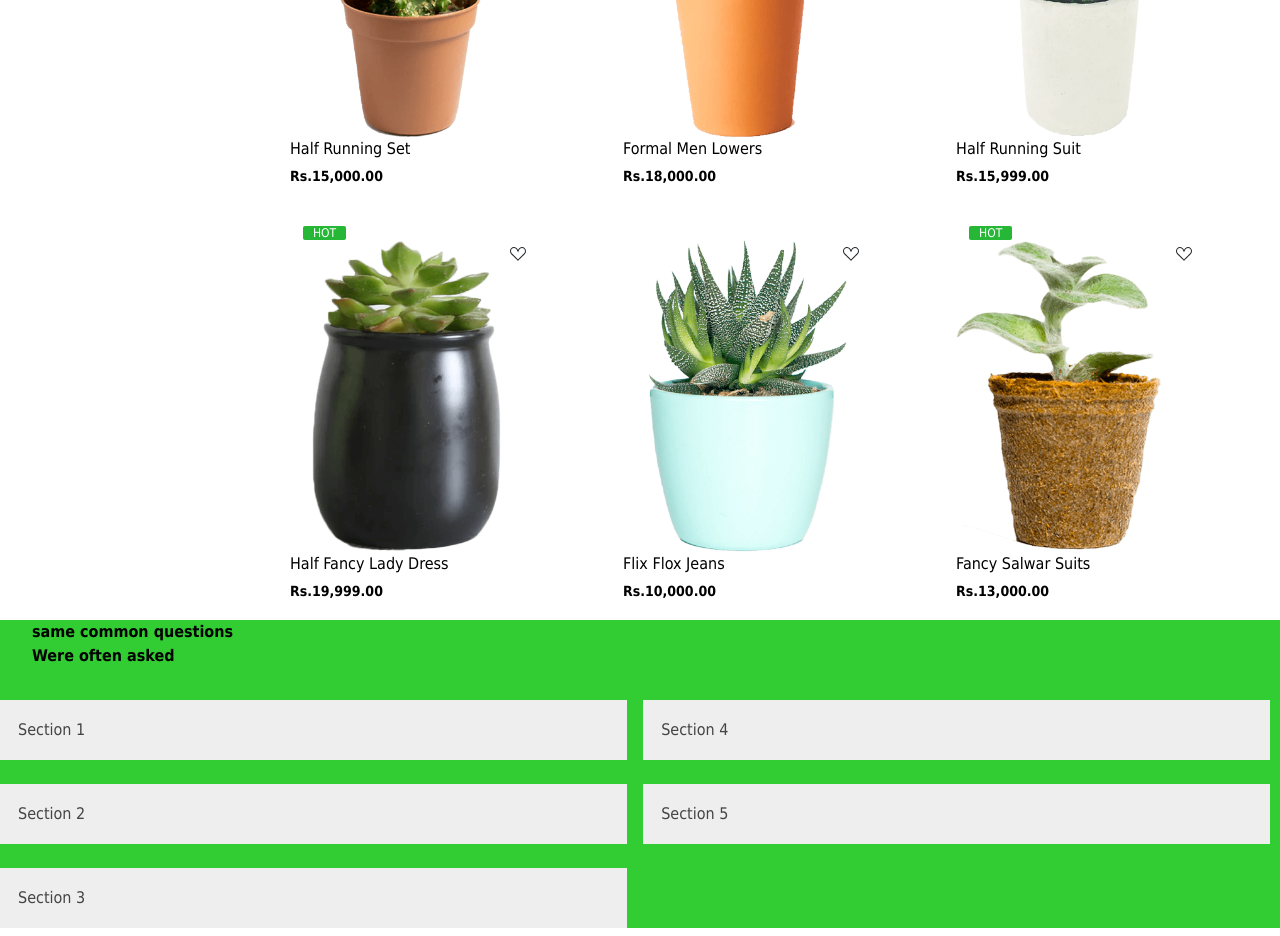
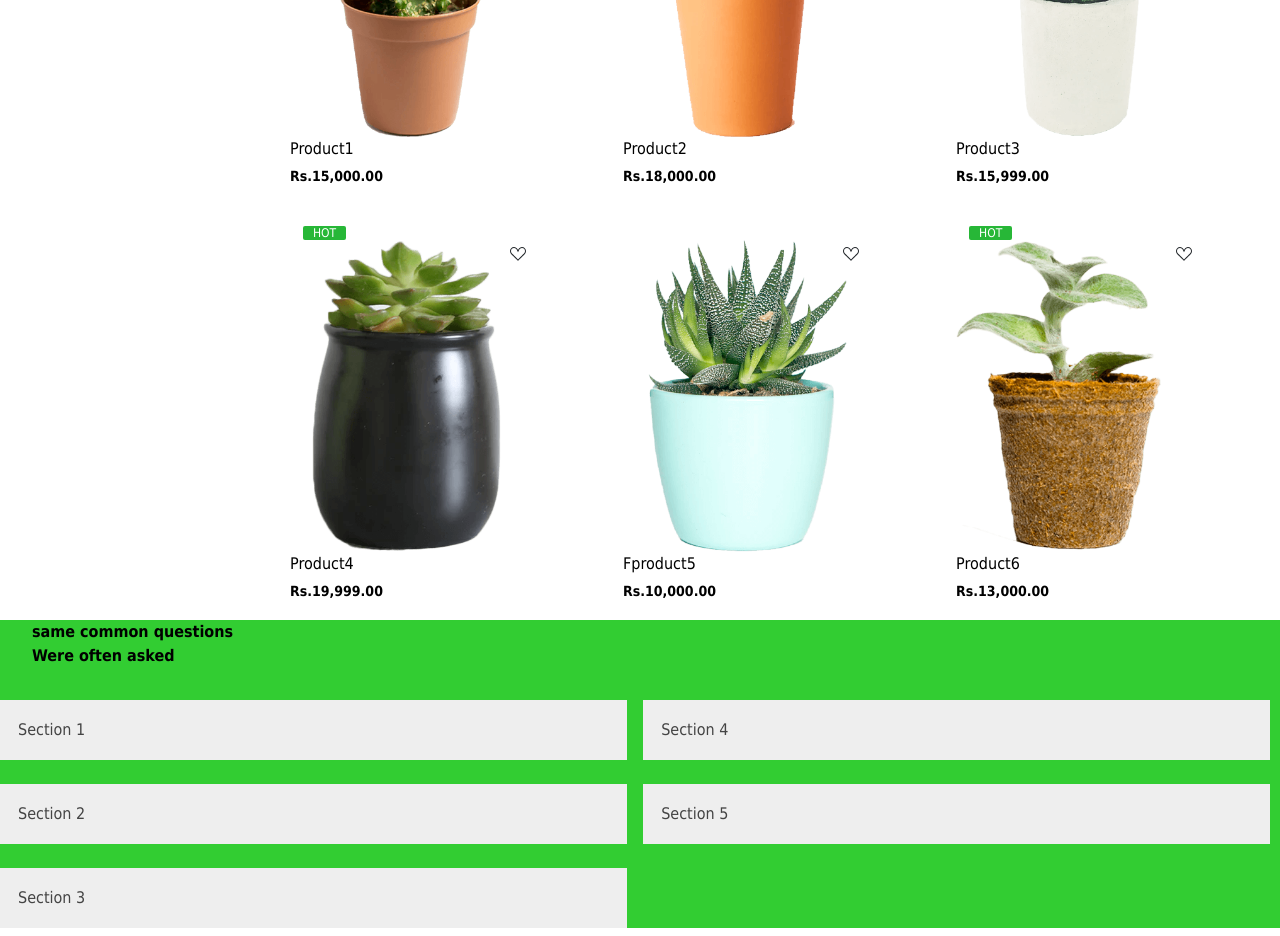
Before and after one commit to uthayakumar-Abiram/Assignment-3, a plain HTML site: page index.html in a window 1280 px wide. Shown: the part 2780-3716 px from the top of the page. Drawn offline with Linux system fonts and the light colour scheme.

Commit message:
5th commit

```diff
--- a/index.html
+++ b/index.html
@@ -197,7 +197,7 @@
                     </div>
 
                     <div class="price">
-                        <h4>Half Running Set</h4>
+                        <h4>product1</h4>
                         <p>Rs.15,000.00</p>
                     </div>
                 </div>
@@ -223,7 +223,7 @@
                     </div>
 
                     <div class="price">
-                        <h4>Formal Men Lowers</h4>
+                        <h4>product2</h4>
                         <p>Rs.18,000.00</p>
                     </div>
                 </div>
@@ -247,7 +247,7 @@
                     </div>
 
                     <div class="price">
-                        <h4>Half Running Suit</h4>
+                        <h4>product3</h4>
                         <p>Rs.15,999.00</p>
                     </div>
                 </div>
@@ -273,7 +273,7 @@
                     </div>
 
                     <div class="price">
-                        <h4>Half Fancy Lady Dress</h4>
+                        <h4>product4</h4>
                         <p>Rs.19,999.00</p>
                     </div>
                 </div>
@@ -297,7 +297,7 @@
                     </div>
 
                     <div class="price">
-                        <h4>Flix Flox Jeans</h4>
+                        <h4>Fproduct5</h4>
                         <p>Rs.10,000.00</p>
                     </div>
                 </div>
@@ -323,7 +323,7 @@
                     </div>
 
                     <div class="price">
-                        <h4>Fancy Salwar Suits</h4>
+                        <h4>product6</h4>
                         <p>Rs.13,000.00</p>
                     </div>
                 </div>
```
